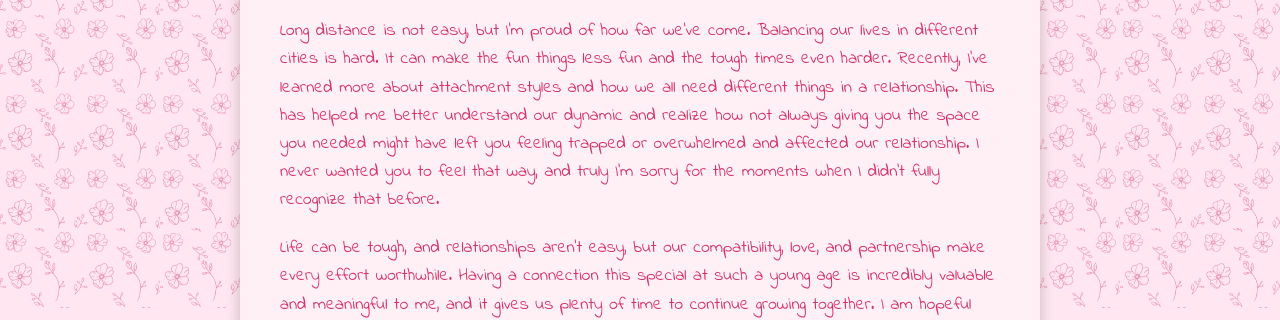
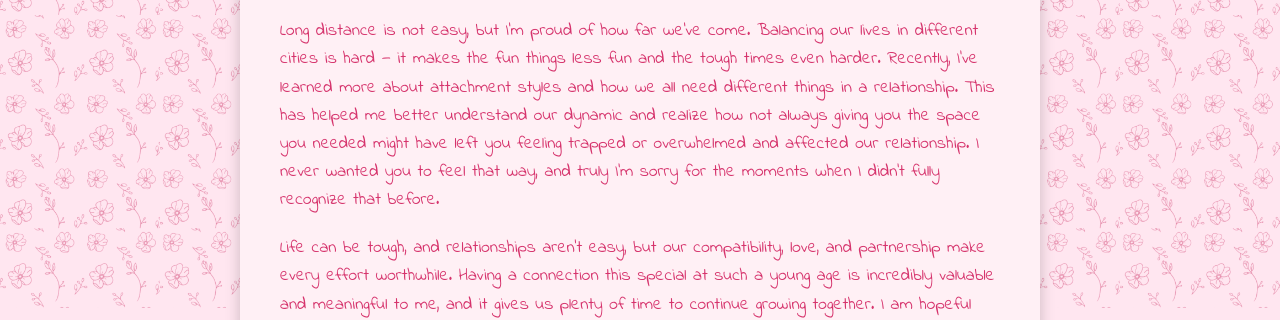
Before and after one commit to MauriceAK/vday, a plain HTML site: page note.html in a window 1280 px wide. Shown: the part 492-812 px from the top of the page. Drawn offline with Linux system fonts and the light colour scheme; no server answers.

Commit message:
Update note.html

```diff
--- a/note.html
+++ b/note.html
@@ -46,8 +46,8 @@
     </p>
     <p class="fade-in-delay">
       Long distance is not easy, but I'm proud of how far we've come.
-      Balancing our lives in different cities is hard.
-      It can make the fun things less fun and the tough times even harder.
+      Balancing our lives in different cities is hard —
+      it makes the fun things less fun and the tough times even harder.
       Recently, I've learned more about attachment styles and how we all need different things in a relationship.
       This has helped me better understand our dynamic and realize how not always giving you the space you needed might have left you feeling trapped or overwhelmed and affected our relationship.
       I never wanted you to feel that way, and truly I’m sorry for the moments when I didn't fully recognize that before.
```
